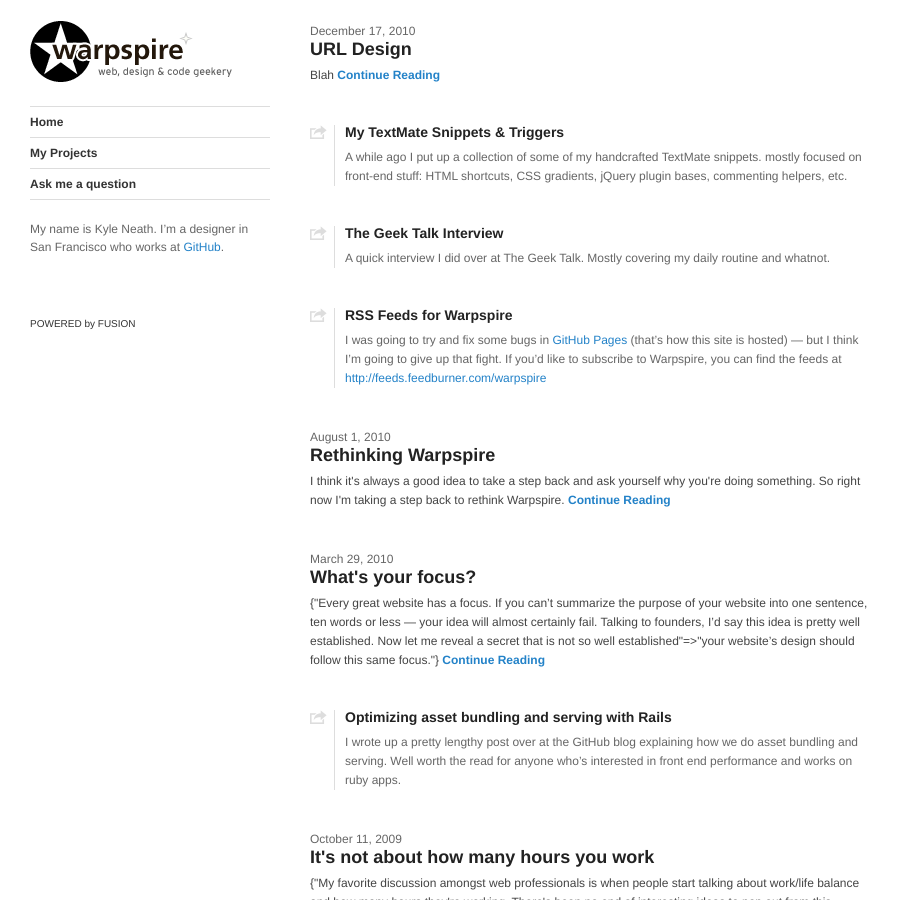
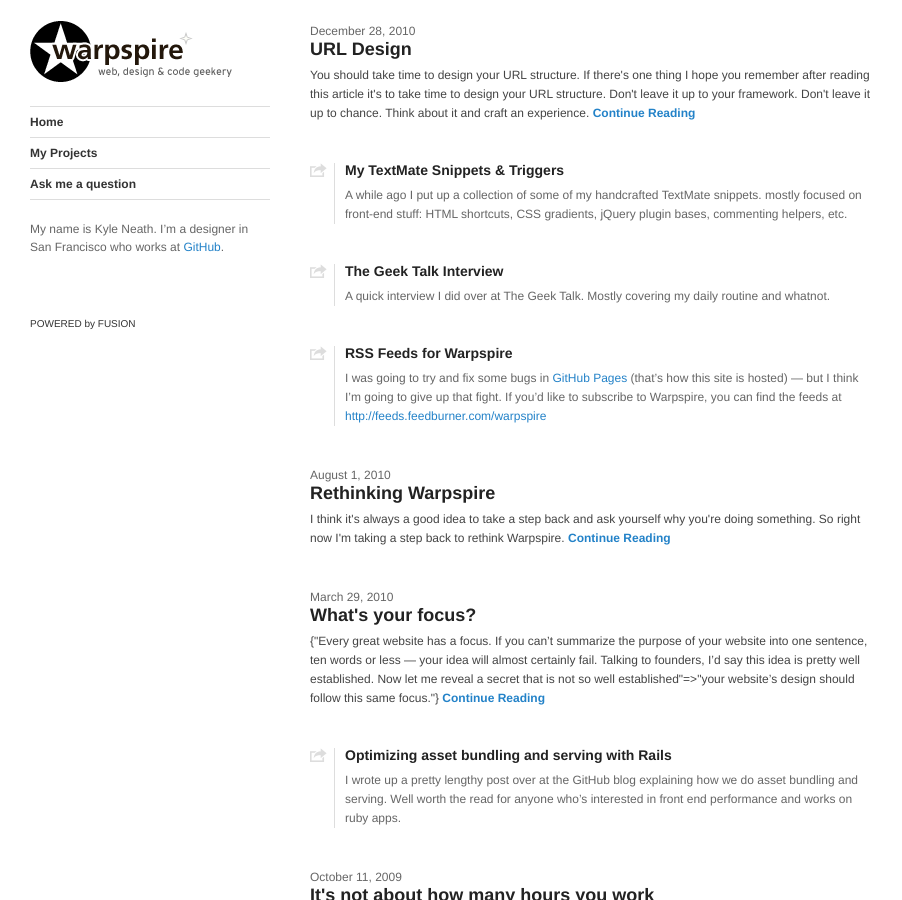
Before and after one commit to kneath/kneath.github.com, a Jekyll site: the page built from index.html, in a window 1280 px wide and 900 px high. Shown: the whole window, without its empty margins (0-902 px from the left). Built offline with Jekyll 4.4.1, drawn with Linux system fonts in a browser that asks for light colours; Markdown is read by kramdown in place of the engine named in the settings.

Commit message:
Let's get this ready to publish

```diff
--- a/_posts/2010-12-17-url-design.md
+++ b/_posts/2010-12-28-url-design.md
@@ -2,24 +2,34 @@
 layout: post
 title: URL Design
 excerpt:
-  Blah
+  You should take time to design your URL structure. If there's one thing I hope you remember after reading this article it's to take time to design your URL structure. Don't leave it up to your framework. Don't leave it up to chance. Think about it and craft an experience.
 ---
 
 **You should take time to design your URL structure.** If there's one thing I hope you remember after reading this article it's to take time to design your URL structure. Don't leave it up to your framework. Don't leave it up to chance. Think about it and craft an experience.
 
-I tried for a long time to make this post cohesive, but I think after much editing it was simply meant to be a collection of ideas centered around designing URLs. After much editing, I've realized why this is: designing URLs is a complex subject. It's just as complex as designing a command line client or even a website.
+URL Design is a complex subject. I can't say there are any "right" solutions — it's much like the rest of design. There's good URL design, there's bad URL design, and there's everything in between — it's subjective.
 
-## What makes a great URL
+But that doesn't mean there aren't best practices or methods to creating great URLs. So I hope to impress upon you some of the best practices in URL design I've learned over the years and perhaps dispell a few myths along the way.
+
+## Why you need to be designing your URLs
+
+<div class="figure"><img src="http://assets.warpspire.com/images/urldesign/chrome.jpg" alt="Chrome's URL bar" /></div>
+
+The URL bar has become a main attraction of web browsers. And it's not just a simple URL bar anymore — you can type partial URLs and the browser will autocomplete it. When I type in **`resque issues`** into my URL bar, the first result is `https://github.com/defunkt/resque/issues`.
+
+URLs are *universal*. They work in Firefox, Chrome, Safari, Internet Explorer, cURL, wget, your iPhone, Android and even on sticky notes. They are the one universal syntax of the web. Don't take that for granted.
 
 Any regular semi-technical user of your site should be able to navigate 90% of your app based off memory of the URL structure. In order to achieve this, your URLs will need to be *pragmatic.* Almost like they were a math equation — many simple rules combined in a strategic fashion to get to the page they want.
 
-### Top level directories are gold
+## Top level directories are gold
 
 The most valuable aspect of any URL is what lies at the top level directory. In my opinion, it should be the first discussion of any startup directly after the idea is solidified. Long before any technology discussion. Long before any code is written. This is top-level directory is going to change the fundementals of how your site functions.
 
 Do I seem dramatic? It may seem that way — but come 1,000,000 users later think about how big of an impact it will be. Think about how big of a deal Facebook's rollout of usernames was. Available URLs are a lot like real estate, and the top level directory is the best property out there.
 
-### Namespaces are great
+And of course whenever you're building a new site, think about [blacklisting a set of vanity URLs](http://www.quora.com/How-do-sites-prevent-vanity-URLs-from-colliding-with-future-features?__snids__=4909005) (and maybe learn a little bit about bad URL design from Quora's URLs).
+
+## Namespaces are great
 
 Namespaces can be a great way to build up a pragmatic URL structure that's easy to remember with continued usage. What do I mean by a namespace? I mean a portion of a URL that dictates unique content. An example:
 
@@ -29,13 +39,13 @@
 
 Keep that namespace clean. Don't start throwing some content under <code>/feature/<strong>&lt;user&gt;/&lt;repo&gt;</strong></code> and some under <code>/<strong>&lt;user&gt;/&lt;repo&gt;</strong>/feature</code>. For a namespace to be effective it has to be universal.
 
-### Querystrings are great for filters and sorts
+## Querystrings are great for filters and sorts
 
 If you look back in time at URL structures, the web started off sane — then as dynamic pages grew in popularity, the absue of the querystring was rapant. Many sites served everything off of one URL with the querystring dictating what to show. Now we seem to have progressed too far away from this — hardly anyone uses querystrings at all anymore.
 
 But querystrings can be great! Remember that talk of namespacing? The same can go for querystrings – they give users a chance to start over on a URL. That's why it's so great for filtering and sorting actions. That's because those actions can be used on many different URLs (pretty much anything that's a listing). So long as you provide a uniform pattern (`sort=alpha&dir=desc` for instance) — you make sorting and filtering via the URL bar easy and rememberable.
 
-### Non-ASCII URLs are terrible for English sites
+## Non-ASCII URLs are terrible for English sites
 
 The world is a complicated place, filled with ümlåts and êñyés and all sorts of awesome characters ☄. These characters have no place in the URL of any English site. They're complicated to type with English keyboards and often times expand into confusing characters in some browsers (ever see `xn--n3h` in a url?).
 
@@ -80,10 +90,30 @@
 
 ## A link should behave like a link
 
-There's a lot of awesome functionality built into linking elements like `<a>` and `<button>`.  For example if you middle click or command-click on them, they'll open in new windows. When you hover over an `<a>`, your browser tells you the URL in the status bar.  Don't break this behavior.
+There's a lot of awesome functionality built into linking elements like `<a>` and `<button>`.  For example if you middle click or command-click on them, they'll open in new windows. When you hover over an `<a>`, your browser tells you the URL in the status bar.  Don't break this behavior when playing with `onReplaceState` and `onPushState`.
 
 * Embed the location of AJAX requests in the `href` attributes of anchor elements.
 * `return true` from Javascript click handlers when people middle or command click.
+
+It's fairly simple to do this with a quick conditional inside your click handlers. Here's an example of a jQuery snippet:
+
+{% highlight javascript %}
+
+$('a.ajaxylink').click(function(){
+  // Fallback for browser that don't support the history API
+  if ('replaceState' in window.history) return true
+
+  // Ensure middle, control and command clicks act normally
+  if (e.which == 2 || e.metaKey || e.ctrlKey){
+    return true
+  }
+
+  // Do something awesome, then change the URL
+  window.history.replaceState(null, "New Title", '/some/cool/url')
+  return false
+})
+
+{% endhighlight %}
 
 ## Post-specific URLs need to die
 
```
